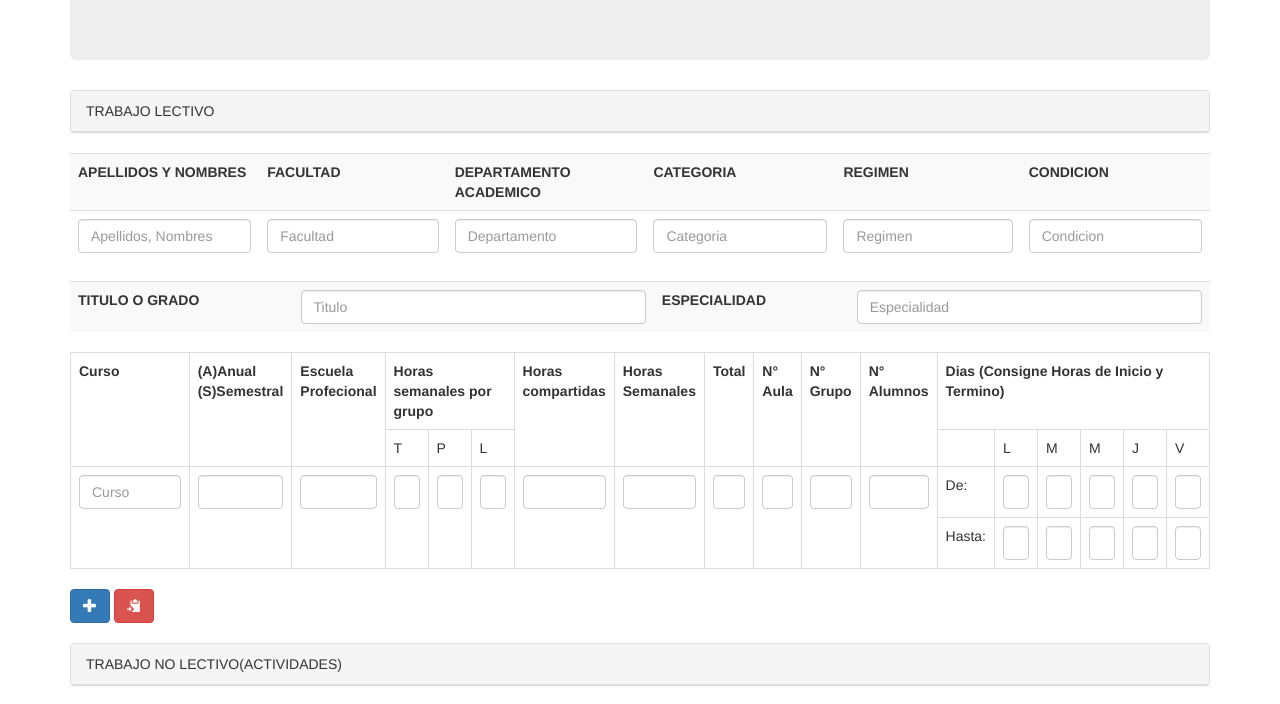
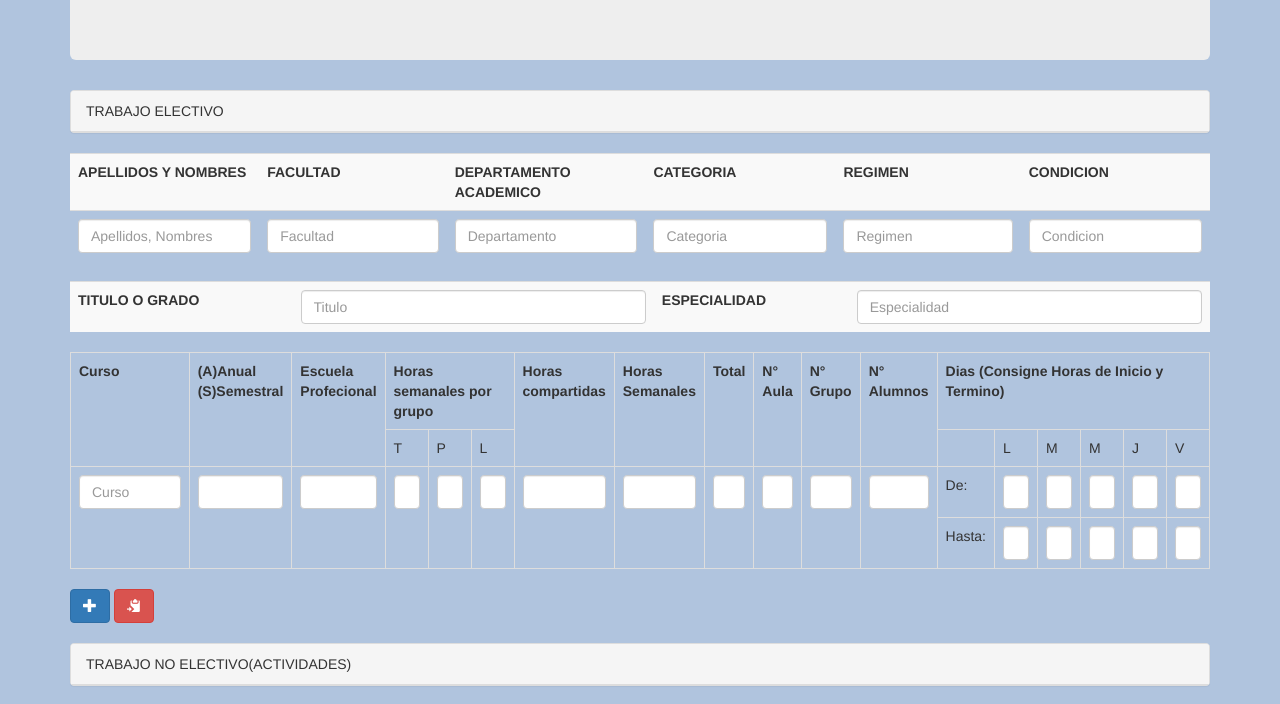
Before and after one commit to wzuniga/fichaActividades, a plain HTML site: page index.html in a window 1280 px wide. Shown: the part 388-1092 px from the top of the page. Drawn offline with nearby package versions, Linux system fonts and the light colour scheme.

Commit message:
fondo de pantalla

```diff
--- a/CSS/styles.css
+++ b/CSS/styles.css
@@ -2,5 +2,8 @@
 	/*writing-mode: sideways-rl;*/
 }
 .big-header{
-	width: 700px;
+   width: 700px;
 }
+body{
+   background-color: rgb(176,196,222);
+}
--- a/index.html
+++ b/index.html
@@ -33,7 +33,7 @@
 
         <div class="col-sm-12">
 	  <div class="panel panel-default">
-	   <div class="panel-heading">TRABAJO LECTIVO</div>
+	   <div class="panel-heading">TRABAJO ELECTIVO</div>
           </div>
           <table class="table table-striped">
             <tr>
@@ -132,7 +132,7 @@
     </div>
       <br>
       <div class="panel panel-default">
-        <div class="panel-heading">TRABAJO NO LECTIVO(ACTIVIDADES)</div>
+        <div class="panel-heading">TRABAJO NO ELECTIVO(ACTIVIDADES)</div>
       </div >
 
       <div  class="col-sm-12">
```
